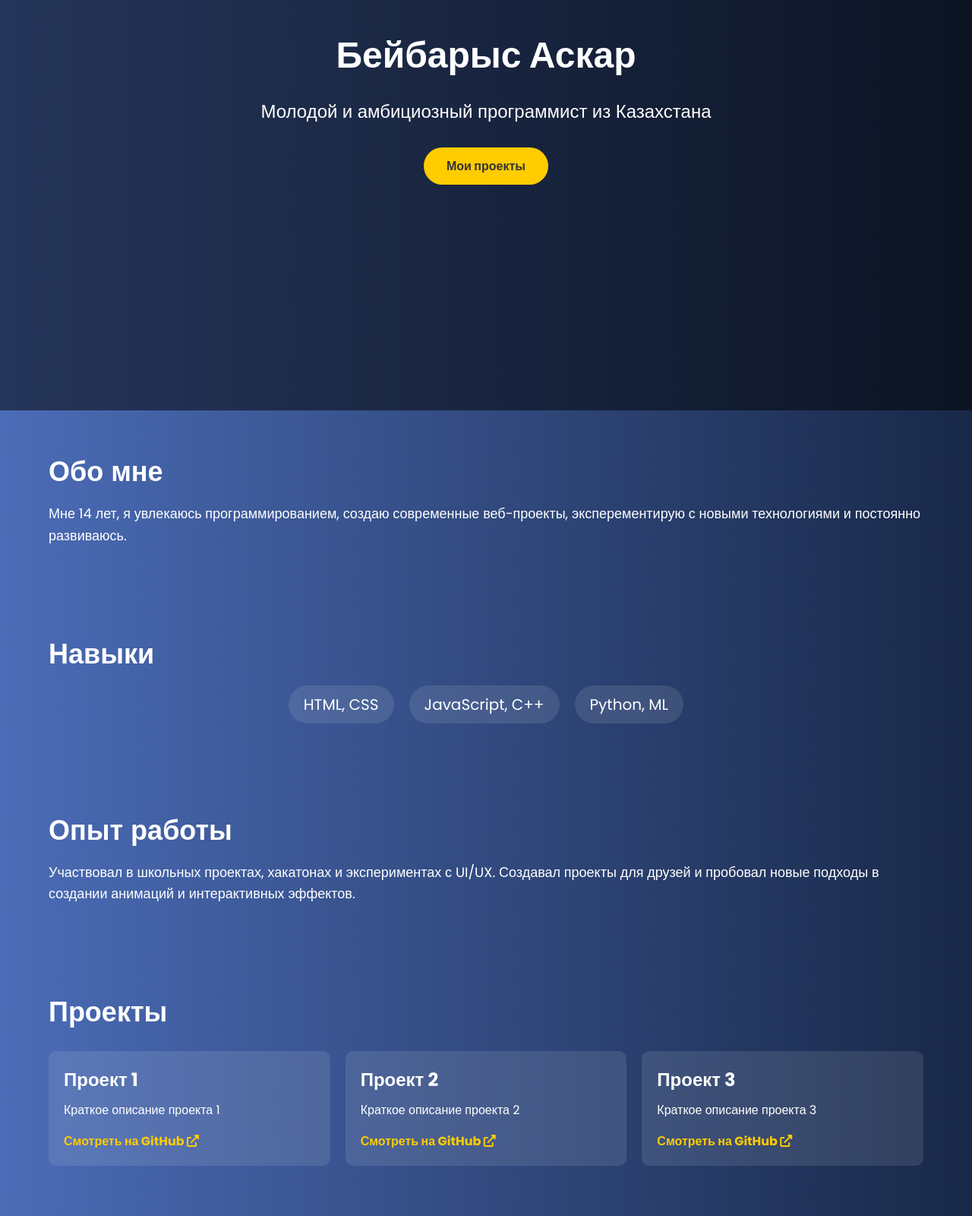
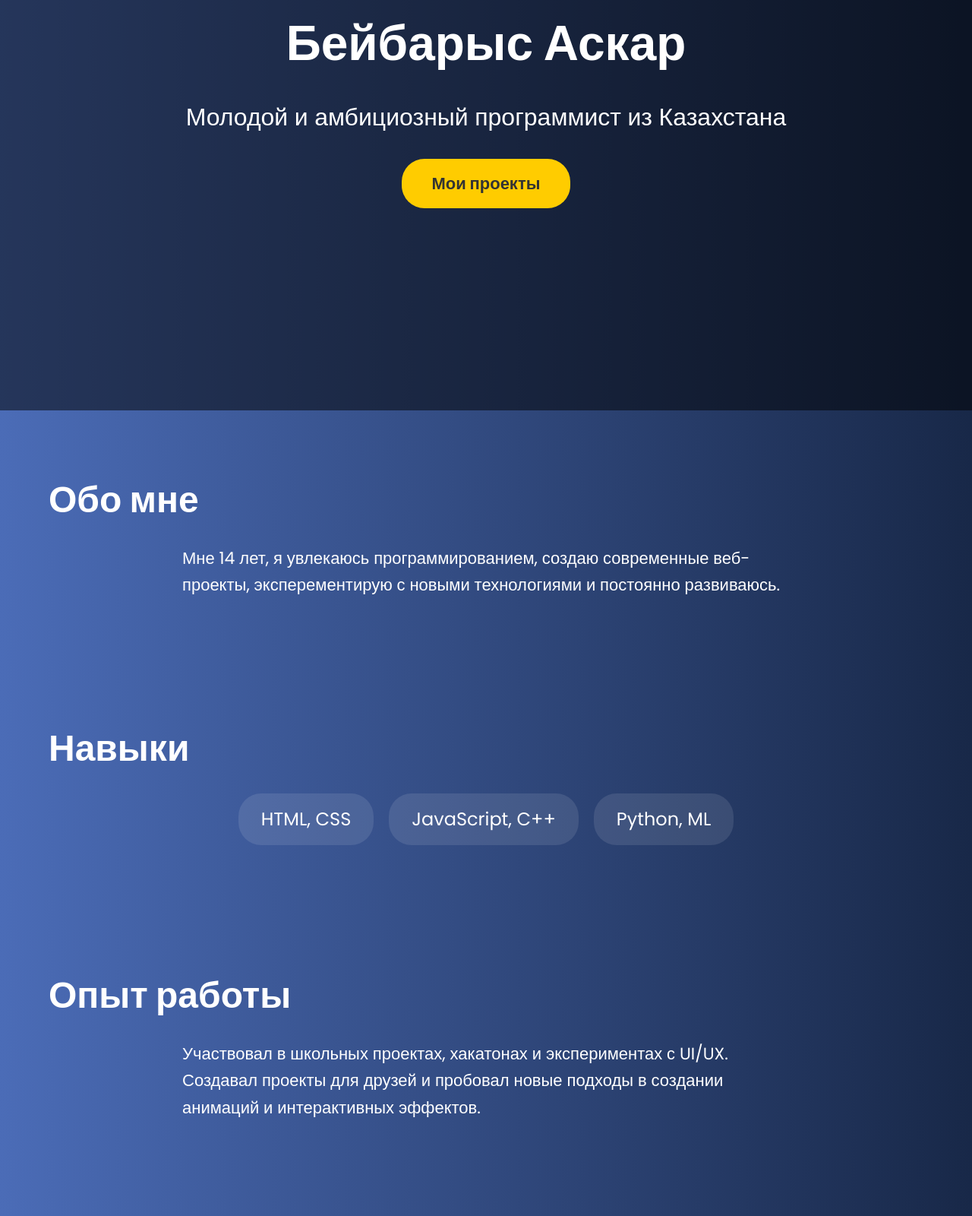
Before and after one commit to BIKO222/Beibarys, a plain HTML site: page index.html in a window 1280 px wide. Shown: the part 260-1860 px from the top of the page at 76% size. Drawn offline with Linux system fonts and the light colour scheme.

Commit message:
Update style.css

```diff
--- a/style.css
+++ b/style.css
@@ -1,4 +1,4 @@
-/* Сброс и общие настройки */
+/* Общий сброс и базовые стили */
 * {
   box-sizing: border-box;
   margin: 0;
@@ -7,12 +7,13 @@
 
 body {
   font-family: 'Poppins', sans-serif;
+  font-size: 20px; /* Увеличенный базовый размер шрифта */
+  line-height: 1.6;
   background: linear-gradient(to right, #4b6cb7, #182848);
   color: #fff;
   overflow-x: hidden;
 }
 
-/* Контейнер для центровки */
 .container {
   width: 90%;
   max-width: 1200px;
@@ -36,8 +37,8 @@ body {
 }
 
 .logo a {
-  font-size: 24px;
-  font-weight: 600;
+  font-size: 28px; /* Более крупный логотип */
+  font-weight: 700;
   color: #fff;
   text-decoration: none;
 }
@@ -54,7 +55,7 @@ body {
 .nav-links a {
   color: #fff;
   text-decoration: none;
-  font-size: 18px;
+  font-size: 22px; /* Крупные пункты навбара */
   transition: color 0.3s ease, transform 0.3s ease;
 }
 
@@ -63,7 +64,7 @@ body {
   transform: translateY(-3px);
 }
 
-/* Hero секция */
+/* Hero-секция */
 .hero {
   position: relative;
   height: 100vh;
@@ -90,23 +91,24 @@ body {
 }
 
 .hero-content h1 {
-  font-size: 48px;
+  font-size: 64px; /* Очень крупный заголовок */
   margin-bottom: 20px;
 }
 
 .hero-content p {
-  font-size: 24px;
+  font-size: 32px;
   margin-bottom: 30px;
 }
 
 .btn {
   display: inline-block;
-  padding: 12px 30px;
+  padding: 15px 40px;
   background: #ffcc00;
   color: #333;
   border-radius: 30px;
   text-decoration: none;
-  font-weight: 600;
+  font-weight: 700;
+  font-size: 22px;
   transition: background 0.3s ease, transform 0.3s ease;
 }
 
@@ -117,47 +119,49 @@ body {
 
 /* Секции */
 .section {
-  padding: 60px 0;
+  padding: 80px 0;
 }
 
 .section h2 {
-  font-family: 'Montserrat', sans-serif;
-  font-size: 36px;
+  font-size: 48px; /* Большой заголовок для разделов */
   margin-bottom: 20px;
+  font-weight: 700;
 }
 
 .section p {
-  font-size: 18px;
-  line-height: 1.6;
+  font-size: 22px; /* Крупное основное содержание */
+  max-width: 800px;
+  margin: 0 auto;
 }
 
-/* Секция Навыки */
+/* Навыки */
 .skills-list {
   list-style: none;
   display: flex;
   flex-wrap: wrap;
   justify-content: center;
   gap: 20px;
-  font-size: 20px;
+  font-size: 24px;
+  margin-top: 20px;
 }
 
 .skills-list li {
   background: rgba(255, 255, 255, 0.1);
-  padding: 10px 20px;
+  padding: 15px 30px;
   border-radius: 30px;
 }
 
-/* Grid для проектов */
+/* Проекты */
 .projects-grid {
   display: grid;
-  grid-template-columns: repeat(auto-fit, minmax(280px, 1fr));
+  grid-template-columns: repeat(auto-fit, minmax(300px, 1fr));
   gap: 20px;
   margin-top: 30px;
 }
 
 .project {
   background: rgba(255, 255, 255, 0.1);
-  padding: 20px;
+  padding: 30px;
   border-radius: 10px;
   transition: transform 0.3s ease, box-shadow 0.3s ease;
 }
@@ -168,35 +172,37 @@ body {
 }
 
 .project h3 {
-  font-size: 24px;
+  font-size: 32px;
   margin-bottom: 10px;
 }
 
 .project p {
-  font-size: 16px;
+  font-size: 20px;
   margin-bottom: 15px;
 }
 
 .project a {
   color: #ffcc00;
   text-decoration: none;
-  font-weight: 600;
+  font-weight: 700;
+  font-size: 20px;
 }
 
-/* Footer */
+/* Контакты и футер */
 .footer {
   text-align: center;
   padding: 20px 0;
   background: rgba(0, 0, 0, 0.3);
+  font-size: 20px;
 }
 
-/* Медиа-запросы для адаптивности */
+/* Адаптивность для мобильных устройств */
 @media (max-width: 768px) {
   .hero-content h1 {
-    font-size: 36px;
+    font-size: 48px;
   }
   .hero-content p {
-    font-size: 18px;
+    font-size: 28px;
   }
   .nav-links {
     flex-direction: column;
@@ -206,7 +212,7 @@ body {
   }
 }
 
-/* Анимация появления hero-контента */
+/* Анимация появления Hero-контента */
 @keyframes slideIn {
   from {
     opacity: 0;
@@ -218,7 +224,7 @@ body {
   }
 }
 
-/* Анимация появления секций при скролле */
+/* Анимация появления секций при прокрутке */
 .fade-in-section {
   opacity: 0;
   transform: translateY(20px);
```
